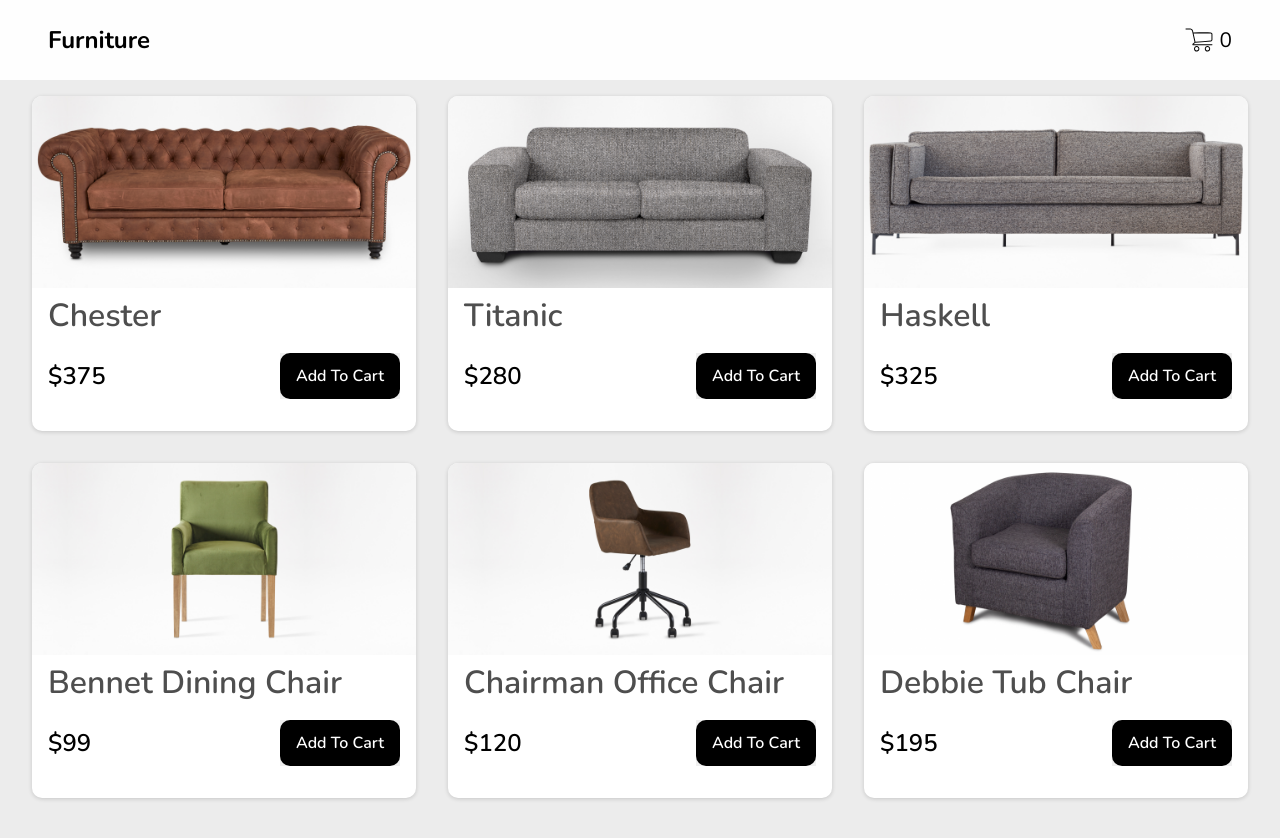
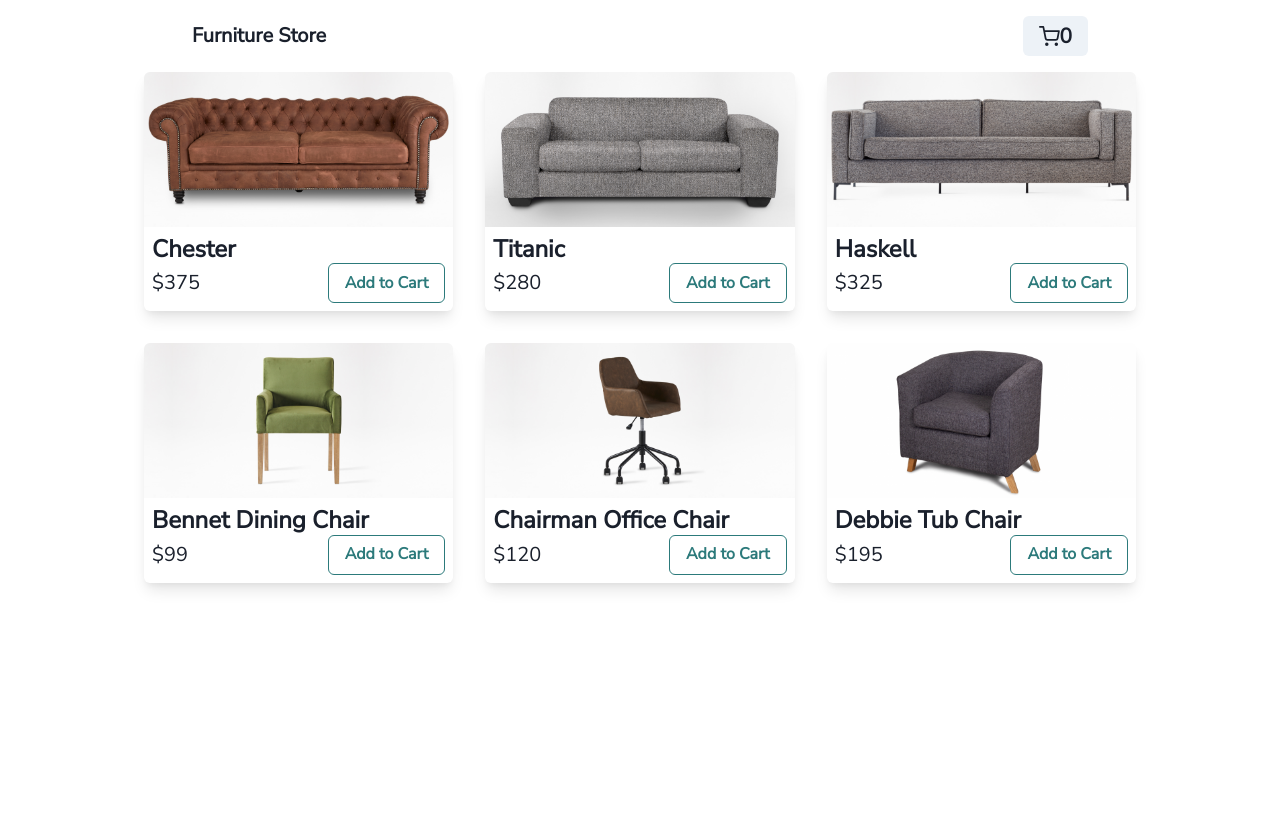
Before and after one commit to TendaiChikwiri/furniture-store, a React (Create React App) app: page / in a window 1280 px wide. Shown: the top 838 px of the page. After the commit the page ends 800 px from the top, so only its background shows below. Built offline with nearby package versions, Linux system fonts and the light colour scheme.

Commit message:
Converted to Chakra UI

```diff
--- a/src/App.jsx
+++ b/src/App.jsx
@@ -1,72 +1,74 @@
-import React, { useState } from "react";
-import "./styles/global.scss"
-
-import {
-  BrowserRouter as Router,
-  Switch,
-  Route
-} from "react-router-dom";
-
-
+import { useState } from "react";
+import "./styles/global.scss";
+import { ChakraProvider, extendTheme, Container } from "@chakra-ui/react";
+import { BrowserRouter as Router, Switch, Route } from "react-router-dom";
+import "@fontsource/nunito-sans";
 // Pages
 import Home from "./pages/Home";
 import Product from "./pages/Product";
 import Checkout from "./pages/Checkout";
 
 // Components
-import Header from "./components/Header"
-
-
+import Header from "./components/Header";
 import furnitureData from "./data";
 
+const fontTheme = extendTheme({
+  fonts: {
+    heading: "Nunito Sans",
+    body: "Nunito Sans",
+  },
+});
+
 function App() {
+  const [cart, setCart] = useState([]);
 
-  const [cart, setCart] = useState([])
-
-  const addToCart = (addedItem) => {
+  const addToCart = (addedItem, count) => {
     // Check if item is already in cart
-    const isItemInCart = cart.find(item => item.id === addedItem.id);
+    const isItemInCart = cart.find((item) => item.id === addedItem.id);
     // If item is in cart increase item count
     if (isItemInCart) {
-      setCart(cart.map(item =>
+      setCart(
+        cart.map((item) =>
           item.id === addedItem.id
-          ? { ...item, count: item.count + 1 }
+            ? { ...item, count: item.count + count }
             : item
-      ))
+        )
+      );
     }
     // Else if item is not in cart add new item to cart array
     else {
-      setCart([...cart, { ...addedItem, count: 1 }])
+      setCart([...cart, { ...addedItem, count: count }]);
     }
-
-  }
+  };
 
   const reduceFromCart = (id) => {
     // If count is one, remove when count is zero
-    const updatedCount = cart.map(item =>
-      item.id === id
-        ? { ...item, count: item.count - 1 }
-        : item
-    )
+    const updatedCount = cart.map((item) =>
+      item.id === id ? { ...item, count: item.count - 1 } : item
+    );
     const removeZero = (item) => {
-      return item.count >= 0
-    }
-    setCart(updatedCount.filter(removeZero)
-    )
-  }
+      return item.count >= 0;
+    };
+    setCart(updatedCount.filter(removeZero));
+  };
 
   const deleteFromCart = (id) => {
     const deleteitem = (item) => {
-      return item.id !== id
-    }
-    setCart(
-      cart.filter(deleteitem)
-    )
-  }
+      return item.id !== id;
+    };
+    setCart(cart.filter(deleteitem));
+  };
 
   return (
+    <ChakraProvider theme={fontTheme}>
+      <Container maxWidth="container.lg">
         <Router>
-      <Header cart={cart} />
+          <Header
+            cart={cart}
+            deleteFromCart={deleteFromCart}
+            reduceFromCart={reduceFromCart}
+            addToCart={addToCart}
+          />
           <Switch>
             <Route path="/product/:id">
               <Product furnitureData={furnitureData} />
@@ -75,10 +77,17 @@ function App() {
               <Home furnitureData={furnitureData} addToCart={addToCart} />
             </Route>
             <Route path="/checkout">
-          <Checkout deleteFromCart={deleteFromCart} reduceFromCart={reduceFromCart} addToCart={addToCart} cart={cart} />
+              <Checkout
+                deleteFromCart={deleteFromCart}
+                reduceFromCart={reduceFromCart}
+                addToCart={addToCart}
+                cart={cart}
+              />
             </Route>
           </Switch>
         </Router>
+      </Container>
+    </ChakraProvider>
   );
 }
 
--- /dev/null
+++ b/src/components/CartItems.jsx
@@ -0,0 +1,55 @@
+import { Flex, Image, Text, Heading, Spacer, Button } from "@chakra-ui/react";
+import { MinusIcon, AddIcon, CloseIcon } from "@chakra-ui/icons";
+
+const CartItems = ({ cart, reduceFromCart, deleteFromCart, addToCart }) => {
+  return (
+    <>
+      {cart.map((item) => (
+        <Flex
+          direction="column"
+          justifyContent="flex-end"
+          align="center"
+          my="5"
+        >
+          <Flex align="center">
+            <Image src={item.img} objectFit="contain" width="12rem" />
+            <Heading fontSize="lg">{item.name}</Heading>
+          </Flex>
+          <Spacer />
+          <Flex align="center">
+            {item.count === 1 ? (
+              <Button
+                variant="outline"
+                colorScheme="red"
+                onClick={() => deleteFromCart(item.id)}
+              >
+                <CloseIcon />
+              </Button>
+            ) : (
+              <Button
+                variant="outline"
+                colorScheme="orange"
+                onClick={() => reduceFromCart(item.id)}
+              >
+                <MinusIcon />
+              </Button>
+            )}
+            <Button variant="outline">{item.count}</Button>
+            <Button
+              variant="outline"
+              colorScheme="green"
+              onClick={() => addToCart(item, 1)}
+            >
+              <AddIcon />
+            </Button>
+            <Text align="right" fontWeight="" fontSize="lg" width="10ch">
+              ${item.price * item.count}
+            </Text>
+          </Flex>
+        </Flex>
+      ))}
+    </>
+  );
+};
+
+export default CartItems;
--- /dev/null
+++ b/src/components/FurnitureModal.jsx
@@ -0,0 +1,87 @@
+import { useState } from "react";
+import {
+  ButtonGroup,
+  Button,
+  Modal,
+  ModalOverlay,
+  ModalContent,
+  ModalHeader,
+  ModalFooter,
+  ModalBody,
+  ModalCloseButton,
+  useDisclosure,
+  Text,
+  Image,
+  useToast,
+} from "@chakra-ui/react";
+import { MinusIcon, AddIcon } from "@chakra-ui/icons";
+import { FiShoppingCart } from "react-icons/fi";
+
+const FurnitureModal = ({ item, addToCart }) => {
+  const toast = useToast();
+  const { isOpen, onOpen, onClose } = useDisclosure();
+  const [count, setCount] = useState(1);
+  const addCount = () => {
+    setCount(count + 1);
+  };
+  const minusCount = () => {
+    if (count <= 1) return;
+    setCount(count - 1);
+  };
+  return (
+    <>
+      <Button variant="outline" colorScheme="teal" onClick={onOpen}>
+        Add to Cart
+      </Button>
+      <Modal isOpen={isOpen} onClose={onClose} size="xl">
+        <ModalOverlay />
+        <ModalContent>
+          <ModalHeader align="center">{item.name}</ModalHeader>
+          <ModalCloseButton />
+          <ModalBody>
+            <Image src={item.img} borderRadius="md" width="80%" m="auto" />
+            <Text>{item.description}</Text>
+          </ModalBody>
+          <ModalFooter>
+            <Text fontWeight="medium" mr="auto" fontSize="2xl">
+              &#36;{item.price * count}
+            </Text>
+            <ButtonGroup variant="outline" spacing="6" isAttached>
+              <Button onClick={minusCount} disabled={count <= 1 ? true : false}>
+                <MinusIcon />
+              </Button>
+              <Button> {count} </Button>
+              <Button onClick={addCount}>
+                <AddIcon />
+              </Button>
+            </ButtonGroup>
+            <Button
+              variant="outline"
+              ml="1"
+              onClick={async () => {
+                addToCart(item, count);
+                toast({
+                  position: "top",
+                  title: "Added to Cart",
+                  description: `${
+                    count === 1 ? "Item" : "Items"
+                  } added to cart`,
+                  status: "success",
+                  duration: 2000,
+                  isClosable: true,
+                });
+                setCount(1);
+                await new Promise((resolve) => setTimeout(resolve, 500));
+                onClose();
+              }}
+            >
+              Add <FiShoppingCart />
+            </Button>
+          </ModalFooter>
+        </ModalContent>
+      </Modal>
+    </>
+  );
+};
+
+export default FurnitureModal;
--- a/src/components/Header.jsx
+++ b/src/components/Header.jsx
@@ -1,20 +1,71 @@
-import React from "react";
 import "../styles/Header.scss";
 import { Link } from "react-router-dom";
-import CartIcon from "../assets/images/cart-icon.svg";
+import { FiShoppingCart } from "react-icons/fi";
+import {
+  Modal,
+  ModalOverlay,
+  ModalContent,
+  ModalHeader,
+  ModalFooter,
+  ModalBody,
+  ModalCloseButton,
+  useDisclosure,
+  Button,
+  Flex,
+  Text,
+  Heading,
+} from "@chakra-ui/react";
+import CheckoutItems from "./CartItems";
 
-
-const Header = ({ cart }) => {
-  const cartTotal = (total, item) => total + item.count;
+const Header = ({ cart, reduceFromCart, deleteFromCart, addToCart }) => {
+  const cartTotalItems = (total, item) => total + item.count;
+  const cartTotalCost = (total, item) => total + item.count * item.price;
+  const { isOpen, onOpen, onClose } = useDisclosure();
   return (
     <nav className="nav-bar">
       <Link className="nav-item" to="/">
-        <h2>Furniture</h2>
+        <Heading fontSize="xl">Furniture Store</Heading>
       </Link>
-      <Link className="nav-item" to="/checkout">
-        <img className="cart-icon" src={CartIcon} alt="" />
-        {cart.length ? cart.reduce(cartTotal, 0) : "0"}
-      </Link>
+      <Button onClick={onOpen} className="nav-item">
+        <FiShoppingCart /> {cart.length ? cart.reduce(cartTotalItems, 0) : "0"}
+      </Button>
+      <Modal size="xl" isOpen={isOpen} onClose={onClose}>
+        <ModalOverlay />
+        <ModalContent>
+          <ModalHeader align="center">Cart</ModalHeader>
+          <ModalCloseButton />
+          <ModalBody>
+            <CheckoutItems
+              cart={cart}
+              reduceFromCart={reduceFromCart}
+              deleteFromCart={deleteFromCart}
+              addToCart={addToCart}
+            />
+            {cart.map((item) => (
+              <Flex key={item.id}>
+                {item.name}
+                {item.count}
+                <Button onClick={() => reduceFromCart(item.id)}>Reduce</Button>
+                <Button onClick={() => deleteFromCart(item.id)}>Remove</Button>
+                <Button onClick={() => addToCart(item, 1)}>Add</Button>
+                <Text>{item.price * item.count}</Text>
+              </Flex>
+            ))}
+            <Flex justifyContent="flex-end">
+              <Text>
+                Total: {cart.length ? cart.reduce(cartTotalCost, 0) : "0"}
+              </Text>
+            </Flex>
+          </ModalBody>
+
+          <ModalFooter>
+            <Button colorScheme="blue" mr={3} onClick={onClose}>
+              Close
+            </Button>
+            <Button variant="ghost">Secondary Action</Button>
+          </ModalFooter>
+        </ModalContent>
+      </Modal>
     </nav>
   );
 };
--- a/src/components/ProductGrid.jsx
+++ b/src/components/ProductGrid.jsx
@@ -1,29 +1,29 @@
-import React from 'react'
-import { Link } from "react-router-dom";
-import "../styles/ProductGrid.scss";
+import { Box, Flex, Heading, Text, Image, SimpleGrid } from "@chakra-ui/react";
+import FurnitureModal from "./FurnitureModal";
 
 const ProductGrid = ({ furnitureData, addToCart }) => {
   return (
-    <div className="product-grid">
+    <SimpleGrid minChildWidth="300px" spacing="2rem" borderRadius="lg">
       {furnitureData.map((item) => (
-        <div key={item.id} className="product">
-          <Link to={`/product/${item.id}`} >
-            <img src={item.img} alt="" />
+        <Box
+          key={item.id}
+          boxShadow="lg"
+          borderRadius="md"
+          sx={{ overflow: "hidden" }}
+        >
+          <Image src={item.img} alt="" objectFit="cover" width="100%" />
+          <Flex direction="column" p="2">
+            <Heading fontSize="2xl">{item.name}</Heading>
+            <Flex justifyContent="space-between" align="center">
+              <Text fontSize="xl">&#36;{item.price}</Text>
+              <FurnitureModal item={item} addToCart={addToCart} />
+              {/* <Button onClick={() => addToCart(item)}>Add To Cart</Button> */}
+            </Flex>
+          </Flex>
+        </Box>
+      ))}
+    </SimpleGrid>
+  );
+};
 
-          </Link>
-          <div className="product-info">
-            <h1>{item.name}</h1>
-            <div className="price-cart">
-              <p className="price">&#36;{item.price}</p>
-              <button onClick={() => addToCart(item)} className="addCart">Add To Cart</button>
-            </div>
-          </div>
-
-        </div>
-      ))
-      }
-    </div >
-  )
-}
-
-export default ProductGrid
+export default ProductGrid;
--- a/src/styles/Checkout.scss
+++ b/src/styles/Checkout.scss
@@ -4,6 +4,7 @@
   .items-list {
     border: 1px solid black;
     .item {
+      background-color: white;
       display: grid;
       grid-template-columns: 20% 80%;
       .img-container {
@@ -25,7 +26,7 @@
           background: none;
           img {
             object-fit: contain;
-            height: 2.5rem;
+            height: 1.5rem;
           }
         }
       }
--- a/src/styles/Header.scss
+++ b/src/styles/Header.scss
@@ -1,16 +1,12 @@
 .nav-bar {
-  position: fixed;
-  top: 0;
-  left: 0;
   background-color: rgba(255, 255, 255, 0.938);
   width: 100%;
-  height: 5rem;
-  padding: 0 3rem;
+  padding: 1rem 3rem;
   display: flex;
   justify-content: flex-end;
   align-items: center;
   z-index: 1000;
-  .cart-icon{
+  .cart-icon {
     height: 2rem;
   }
 
@@ -19,7 +15,7 @@
       display: flex;
       align-items: center;
       font-size: 1.3rem;
-	img{
+      img {
         object-fit: contain;
         margin: 0 0.25rem;
       }
--- a/src/styles/global.scss
+++ b/src/styles/global.scss
@@ -1,20 +1,10 @@
-@import url("https://fonts.googleapis.com/css2?family=Nunito:wght@300;400;600;700;800&display=swap");
-
 * {
-  margin: 0;
-  padding: 0;
-  box-sizing: border-box;
-  font-family: "Nunito", sans-serif;
 }
 
 body {
-  background-color: rgb(236, 236, 236);
-  width: 95%;
-  margin: auto;
 }
 
 main {
-  margin-top: 5rem;
 }
 
 // Custom Scrollbar
```
Also changed, not shown: package.json (+7 -1 lines), src/index.jsx (+7 -7 lines), src/pages/Checkout.jsx (+16 -11 lines), src/pages/Home.jsx (+4 -5 lines), 1 other file (tests, documents, lock files or other folders). Lines whose indentation alone changed are shown as unchanged.
